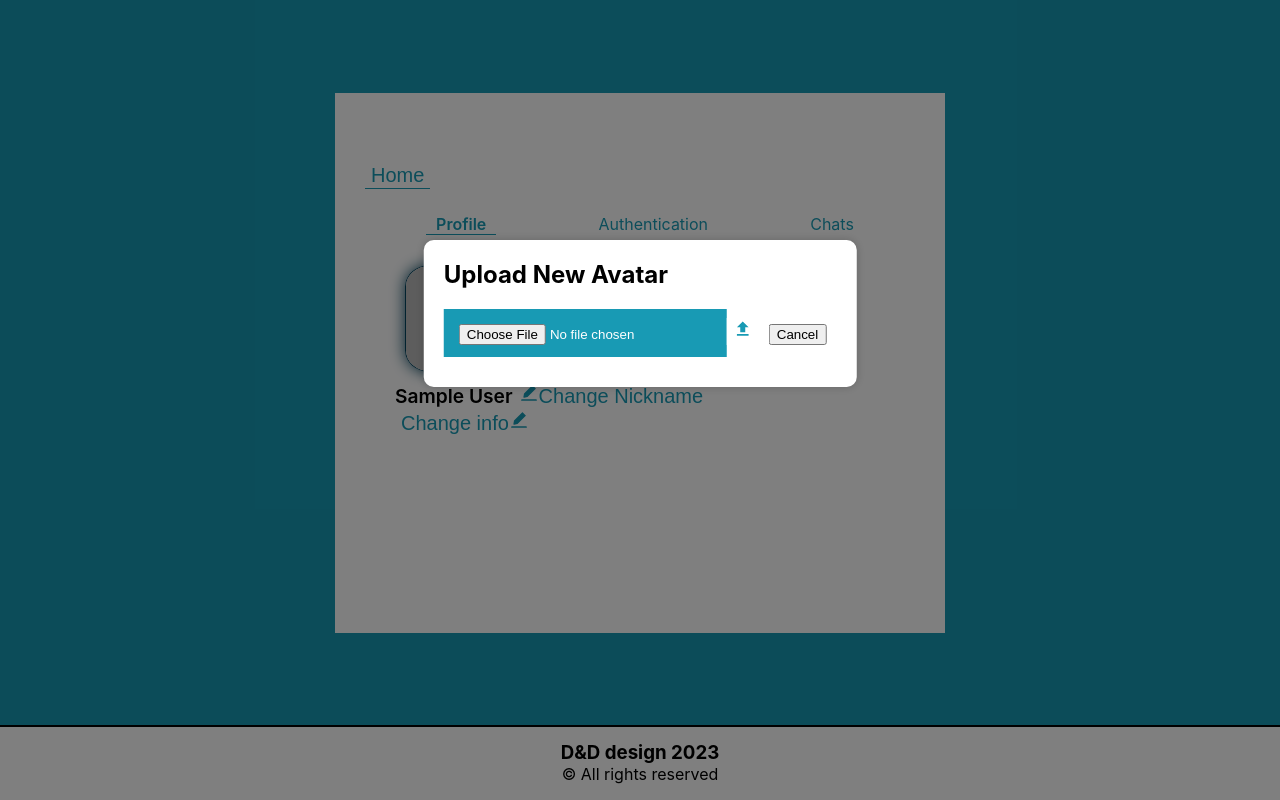
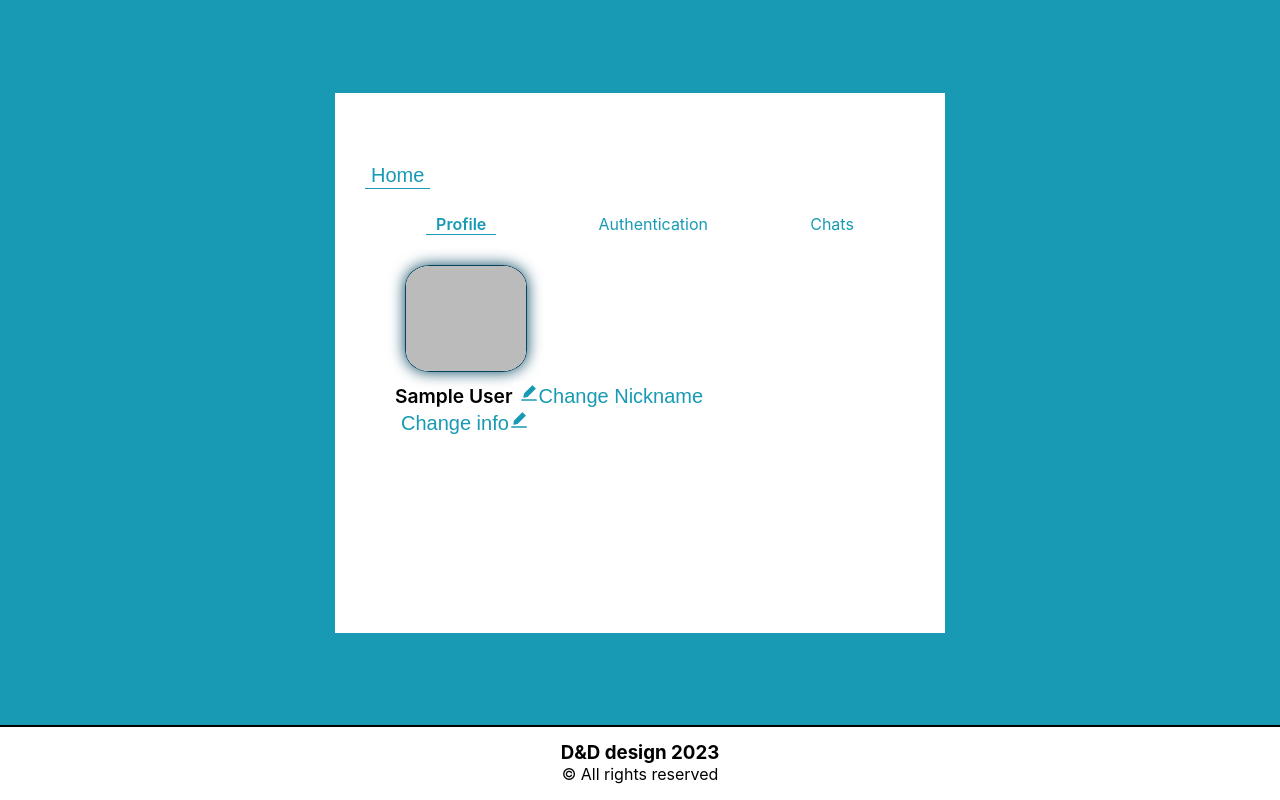
Before and after one commit to DenisTagaev/webchat, a React (Create React App) app: page /profile in a window 1280 px wide. Built offline with nearby package versions, Linux system fonts and the light colour scheme; no server answers; sample sign-in values are in the browser's storage.

Commit message:
profile
Working with description display

```diff
--- a/src/components/AvatarChangeBox/AvatarChangeBox.jsx
+++ b/src/components/AvatarChangeBox/AvatarChangeBox.jsx
@@ -2,14 +2,17 @@
 import './AvatarChangeBox.scss'
 
 import { MdFileUpload } from 'react-icons/md';
+import { MdCancel } from 'react-icons/md';
 
 const PromptingCloud = ({ handleClose, handleAvatarChange, handleUpload }) => {
     return (
-        <div className="prompting-cloud">
+        <div className="promptingCloud">
             <h2>Upload New Avatar</h2>
             <input type="file" onChange={handleAvatarChange} className="profileInput" />
-            <button onClick={handleUpload} className='iconBtn'><MdFileUpload /></button>
-            <button onClick={handleClose}>Cancel</button>
+            <div className="btnContainer">
+                <button onClick={handleUpload} className='iconBtn'><MdFileUpload /></button>
+                <button className='iconBtn' onClick={handleClose}><MdCancel /></button>
+            </div>
         </div>
     );
 };
--- a/src/components/AvatarChangeBox/AvatarChangeBox.scss
+++ b/src/components/AvatarChangeBox/AvatarChangeBox.scss
@@ -1,4 +1,6 @@
-.prompting-cloud {
+@import '../../index.scss';
+
+.promptingCloud {
     position: absolute;
     top: 30%;
     left: 50%;
@@ -7,6 +9,9 @@
     padding: 20px;
     border-radius: 10px;
     box-shadow: 0px 0px 10px rgba(0, 0, 0, 0.2);
+    display: flex;
+    flex-direction: column;
+    align-items: center;
 
     h2 {
         margin-top: 0;
@@ -16,6 +21,12 @@
         margin-bottom: 10px;
     }
 
+    .btnContainer {
+        align-self: flex-end;
+        padding: 10px 10px;
+        margin-top: 10px 0;
+    }
+
     button {
         margin-right: 10px;
     }
--- a/src/pages/profile/Profile.jsx
+++ b/src/pages/profile/Profile.jsx
@@ -13,7 +13,7 @@
 
 // firestore
 import { db } from '../../environments/firebase';
-import { doc, updateDoc } from "firebase/firestore";
+import { doc, getDoc, updateDoc } from "firebase/firestore";
 
 // styles
 // external file styles
@@ -22,8 +22,9 @@
 // react icons
 import { AiFillEdit } from 'react-icons/ai';
 
-import AddImg from '../../imgs/addAvatar.png';
+import AddImg from "../../imgs/addAvatar.png";
 
+// modal component
 import PromptingCloud from '../../components/AvatarChangeBox/AvatarChangeBox';
 
 const Profile = () => {
@@ -39,17 +40,16 @@
     // tab state
     const [toggleState, setToggleState] = useState(1);
     // default avatar png
-    const [avatarUrl, setAvatarUrl] = useState((currentUser.photoURL) ? currentUser.photoURL : AddImg);
+    const [avatarUrl, setAvatarUrl] = useState(currentUser.photoURL ? currentUser.photoURL : AddImg);
 
     // profile description
     const [desc, setDesc] = useState();
 
     // States for data changing
     const [photo, setPhoto] = useState(null);
-    const [loading, setLoading] = useState(false);
     const [userName, setUserName] = useState(currentUser.displayName);
 
-    const [avatarChangeAccess, setAvatarChangeAccess] = useState(false);
+    const [avatarChangeAccess, setAvatarChangeAccess] = useState(true);
     const [changeNameAccess, setChangeNameAccess] = useState(false);
     const [descriptionChangeAccess, setDescriptionChangeAccess] = useState(false);
     const [passwordChangeLoginAccess, setPasswordChangeLoginAccess] = useState(false);
@@ -71,7 +71,17 @@
         const fileRef = ref(storage, `avatars/${currentUser.uid}/avatar.jpg`);
         getDownloadURL(fileRef).then(url => {
             setAvatarUrl(url);
-        })
+        });
+
+        // const userDocRef = doc(db, "users", currentUser.uid);
+        // const userDocSnap = getDoc(userDocRef);
+        // try {
+        //     const data = userDocSnap.data
+        //     setDesc(data.profileDescription);
+        // } catch (error) {
+
+        // }
+
     }, [currentUser])
 
 
@@ -95,8 +105,8 @@
 
     // async function for image upload
     const handleAvatarUpload = async (file) => {
-
-        // we create a reference of a file
+        file = (file === null) ? AddImg : file
+        // we create a reference for the fiile
         const avatarRef = ref(storage, `avatars/${currentUser.uid}/avatar.jpg`);
         try {
             await uploadBytesResumable(avatarRef, file).then(() => {
@@ -113,7 +123,6 @@
             console.error('Failed to upload new avatar', error)
         }
         alert("File was uploaded")
-        setLoading(false)
     }
 
     // nickname input functionality
@@ -348,7 +357,6 @@
                                     </form>}
                             </div>
                             <div className="profileDesc">
-
                                 <div hidden={!desc || descriptionChangeAccess}>
                                     <p>{desc}</p>
                                 </div>
```
